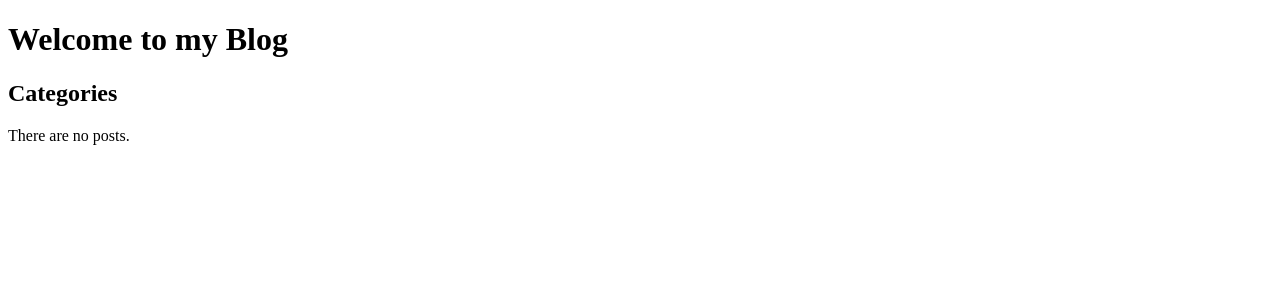
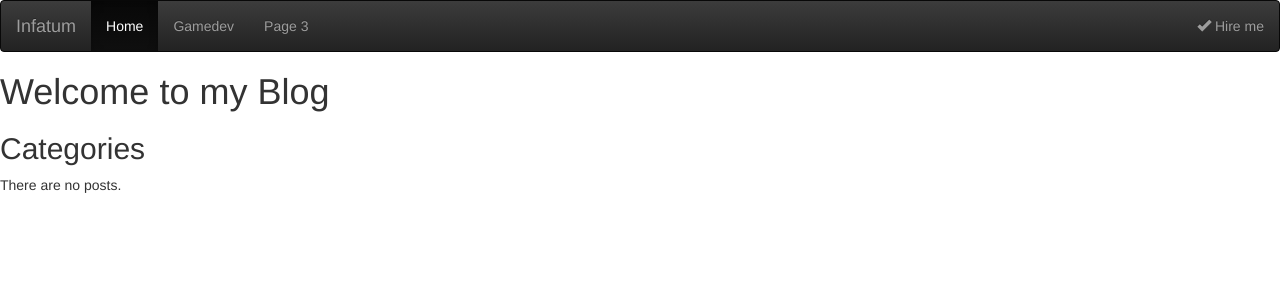
Before and after one commit to Infatum/Personall_Blog, a Django app: page / in a window 1280 px wide. Shown: the top 300 px of the page. Run offline with Django 3.2, Linux system fonts and the light colour scheme; data that the repository does not hold is empty; some libraries are stand-ins or nearby versions.

Commit message:
nav-bar menu

```diff
--- a/blog/templates/base.html
+++ b/blog/templates/base.html
@@ -1,13 +1,37 @@
 <!DOCTYPE html>
 <html lang="en">
 <head>
+	<!-- Latest compiled and minified CSS -->
+	<link rel="stylesheet" href="https://maxcdn.bootstrapcdn.com/bootstrap/3.3.6/css/bootstrap.min.css" integrity="sha384-1q8mTJOASx8j1Au+a5WDVnPi2lkFfwwEAa8hDDdjZlpLegxhjVME1fgjWPGmkzs7" crossorigin="anonymous">
+
+	<!-- Optional theme -->
+	<link rel="stylesheet" href="https://maxcdn.bootstrapcdn.com/bootstrap/3.3.6/css/bootstrap-theme.min.css" integrity="sha384-fLW2N01lMqjakBkx3l/M9EahuwpSfeNvV63J5ezn3uZzapT0u7EYsXMjQV+0En5r" crossorigin="anonymous">
+
+	<!-- Latest compiled and minified JavaScript -->
+	<script src="https://maxcdn.bootstrapcdn.com/bootstrap/3.3.6/js/bootstrap.min.js" integrity="sha384-0mSbJDEHialfmuBBQP6A4Qrprq5OVfW37PRR3j5ELqxss1yVqOtnepnHVP9aJ7xS" crossorigin="anonymous"></script>
 	<meta charset="UTF-8">
 	<title>{% block head_title %}Welcome to my Blog{% endblock head_title %}</title>
 </head>
 <body>
+	<nav class="navbar navbar-inverse">
+  <div class="container-fluid">
+    <div class="navbar-header">
+      <a class="navbar-brand" href="#">Infatum</a>
+    </div>
+    <ul class="nav navbar-nav">
+      <li class="active"><a href="#">Home</a></li>
+      <li><a href="#">Gamedev</a></li>
+      <li><a href="#">Page 3</a></li>
+    </ul>
+    <ul class="nav navbar-nav navbar-right">
+      <li><a href="#"><span class="glyphicon glyphicon-ok"></span> Hire me</a></li>
+    </ul>
+  </div>
+</nav>
 	<h1> {% block title %}
 		Welcome to my blog
 	{% endblock title %}</h1>
+
 
 	{% block content %}
 
```
